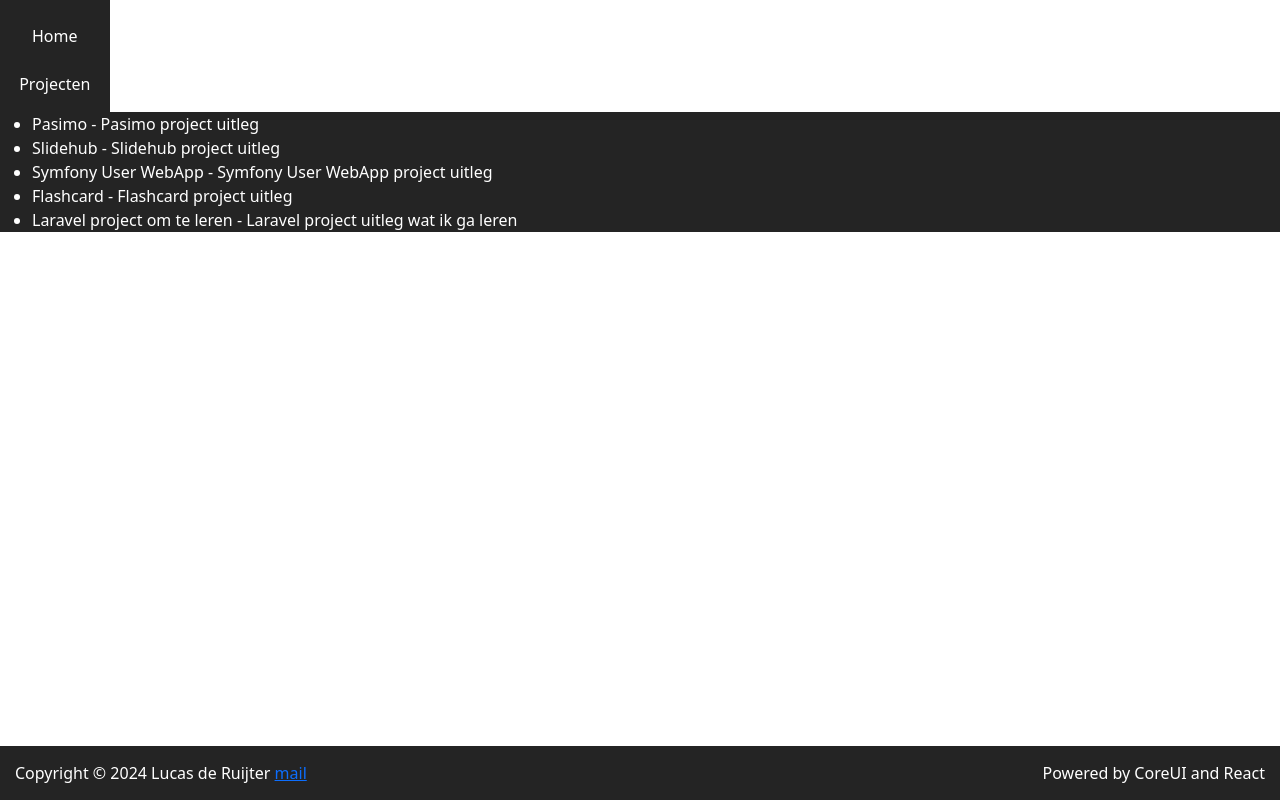
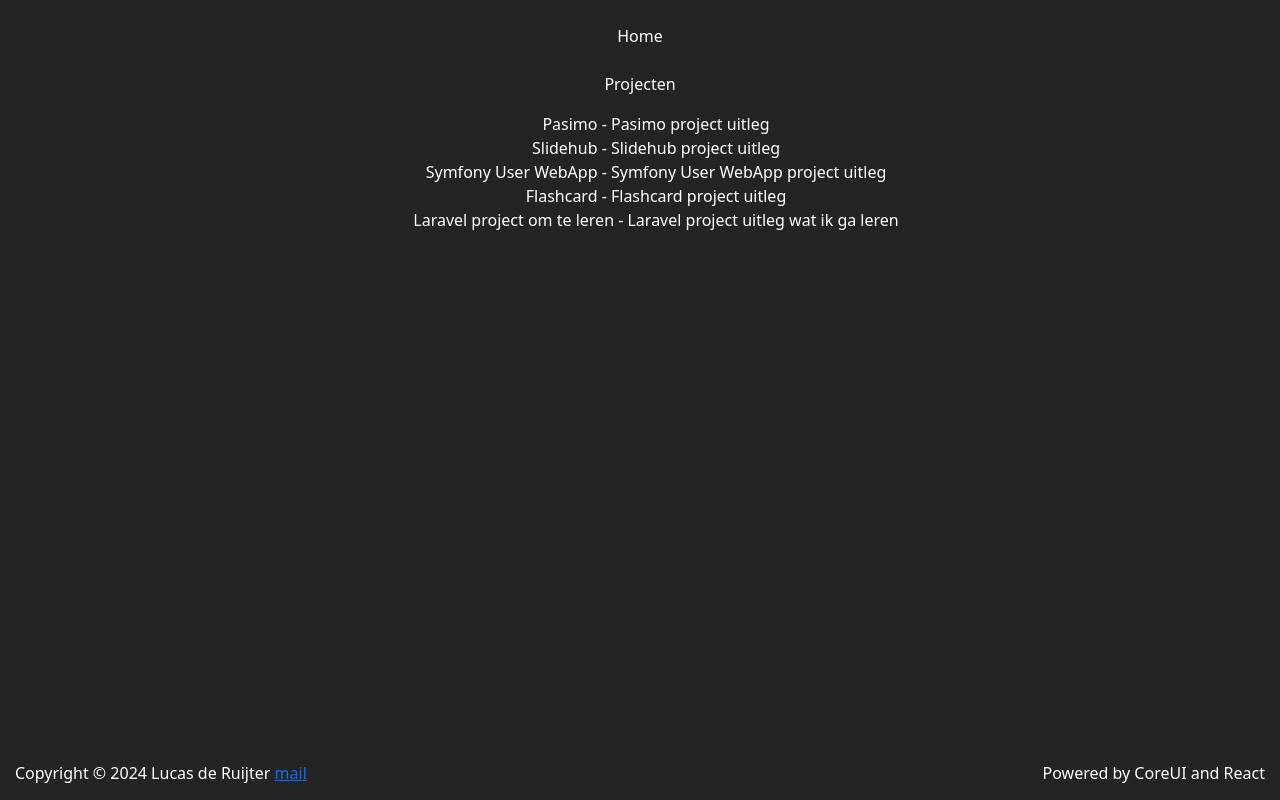
Before and after one commit to lderuijter/portfolio-website, a React (Create React App) app: page /projecten in a window 1280 px wide. Built offline with nearby package versions, Linux system fonts and the light colour scheme.

Commit message:
front end een beetje verbeterd

```diff
--- a/package.json
+++ b/package.json
@@ -12,6 +12,7 @@
     "react": "^18.3.1",
     "react-bootstrap": "^2.10.3",
     "react-dom": "^18.3.1",
+    "react-router-dom": "6.16",
     "react-scripts": "^5.0.1",
     "web-vitals": "^2.1.4"
   },
@@ -38,8 +39,5 @@
       "last 1 firefox version",
       "last 1 safari version"
     ]
-  },
-  "devDependencies": {
-    "react-router-dom": "^6.24.0"
   }
 }
--- a/src/App.css
+++ b/src/App.css
@@ -1,5 +1,5 @@
 .navbar {
-    width: fit-content;
+    width: 100%;
     background-color: rgb(36, 36, 36);
     margin: 0;
     padding: 0;
@@ -30,7 +30,8 @@
     float: right;
 }
 
-.main {
+html, .main {
     background-color: rgb(36, 36, 36);
     color: white;
+    text-align: center;
 }
--- a/src/projecten.jsx
+++ b/src/projecten.jsx
@@ -14,7 +14,7 @@ class Projecten extends React.Component {
 
   class ProjectenReturn extends React.Component {
     render() {
-        return <li>{this.props.titel + " - " + this.props.beschrijving}</li>;
+        return <div>{this.props.titel + " - " + this.props.beschrijving}</div>;
     }
   }
 
```
Also changed, not shown: 1 other file (tests, documents, lock files or other folders).
